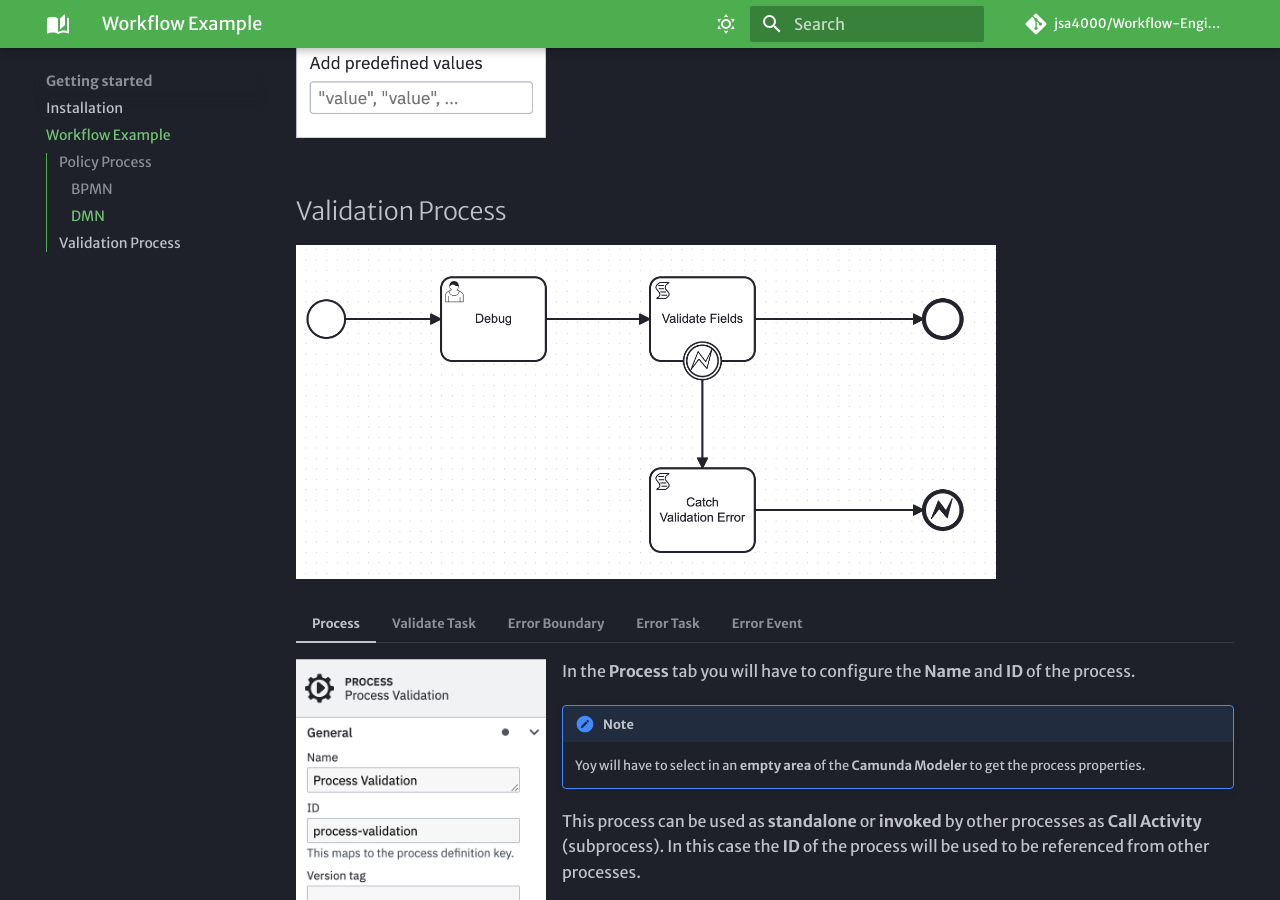
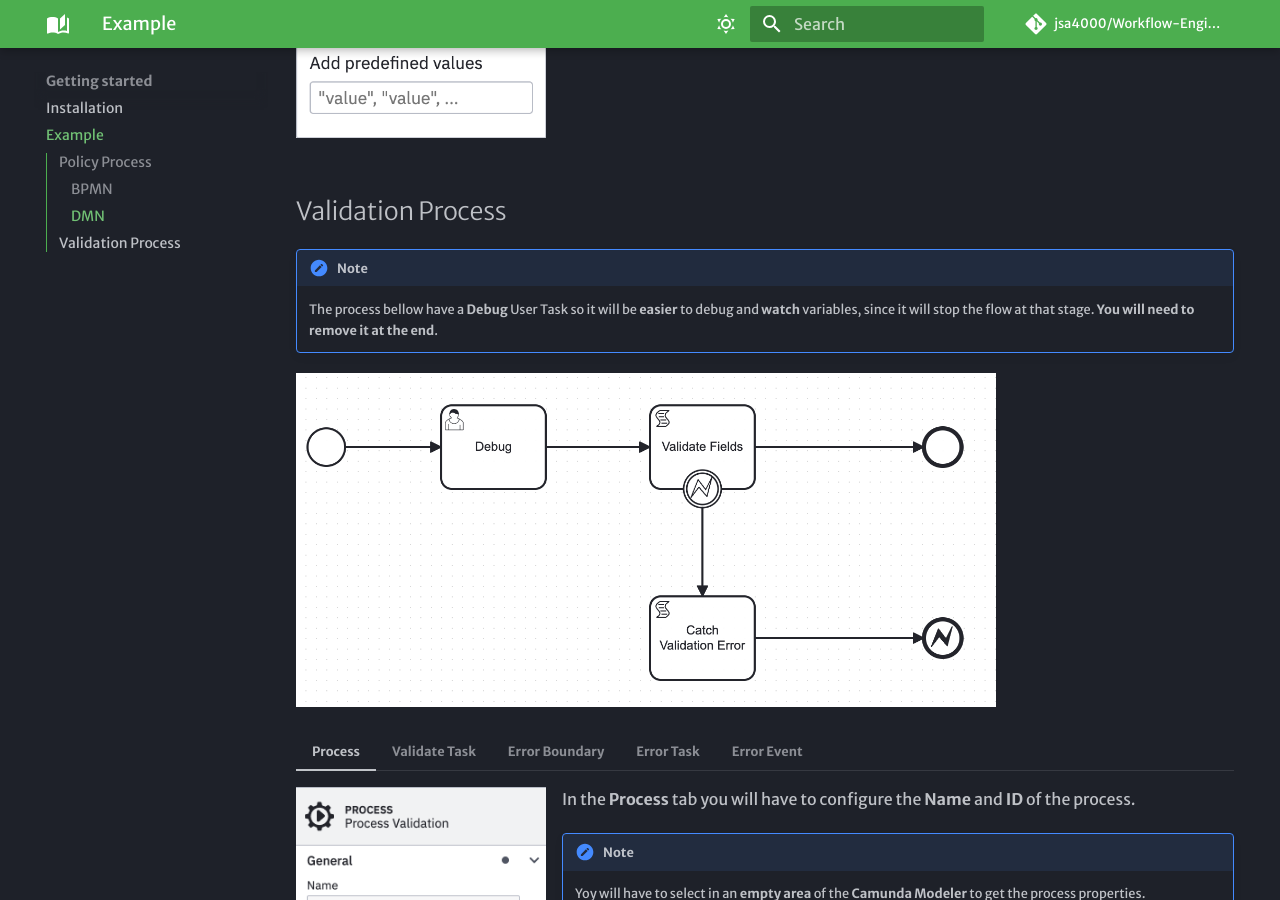
Before and after one commit to jsa4000/Workflow-Engine-Example, an MkDocs documentation site: the page built from docs/getting-started/workflow-example.md, in a window 1280 px wide and 900 px high, scrolled down 2208 px. Built offline with MkDocs 1.6.1 and Material for MkDocs 9.7.7, drawn with Linux system fonts in a browser that asks for light colours; some web fonts are replaced; comment, search, counter and statistics services are not loaded; some of the changed text lies outside the part shown.

```diff
--- a/docs/getting-started/workflow-example.md
+++ b/docs/getting-started/workflow-example.md
@@ -1,8 +1,8 @@
 ---
-title: Workflow Example
+title: Example
 tags: ["Workflow Engine","DMN","Camunda"]
 ---
-# Workflow Example
+# Example
 
 ## Policy Process
 
@@ -42,6 +42,10 @@
     ![workflow-engine](../assets/getting-started-camunda-example-dmn-decision-output.png){ width="250" align=left }
 
 ## Validation Process
+
+!!! note
+
+    The process bellow have a **Debug** User Task so it will be **easier** to debug and **watch** variables, since it will stop the flow at that stage. **You will need to remove it at the end**.
 
 ![workflow-engine](../assets/getting-started-camunda-example-subprocess.png){ width="700" }
 
```
Also changed, not shown: 2 other files.
